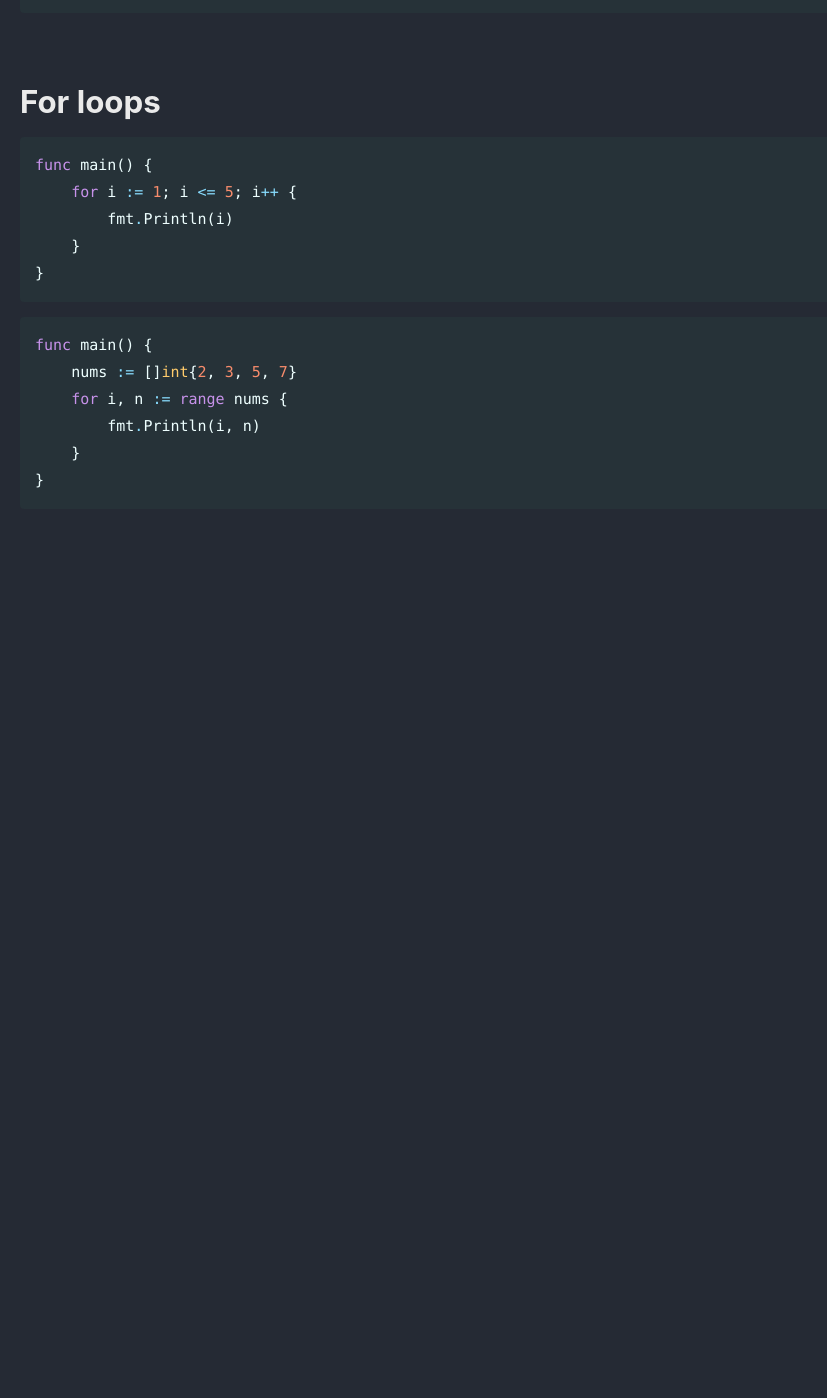
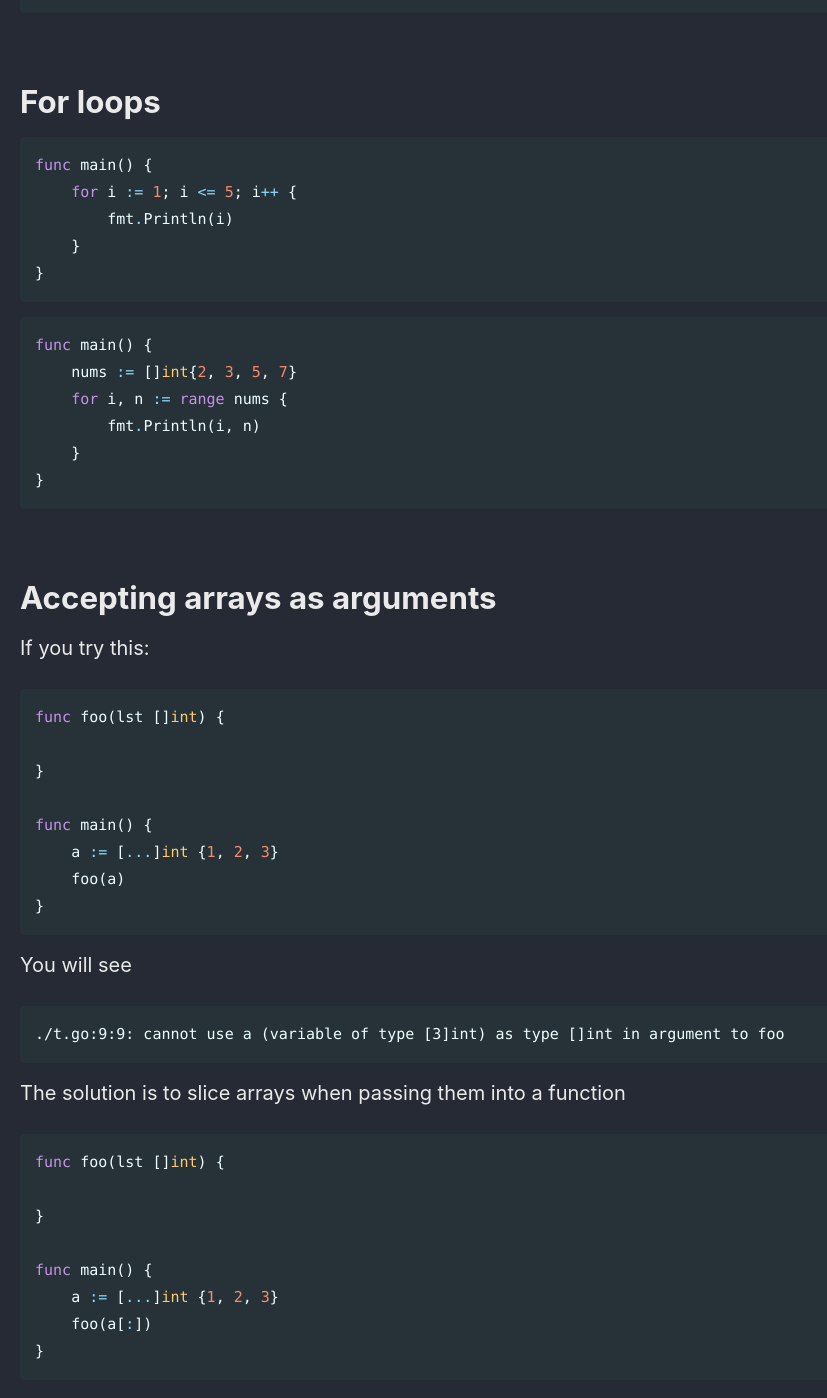
Before and after one commit to Connor-McCartney/Connor-McCartney.github.io, a Jekyll site: the page built from _pages/misc/golang.md, in a window 1280 px wide and 1400 px high, scrolled down 1965 px. Shown: the whole window, without its empty margins (0-827 px from the left). Built offline with Jekyll 4.4.1, drawn with Linux system fonts in a browser that asks for light colours; cached includes are drawn as plain includes; before the commit the page ends 2519 px from its top, so only the background shows below that.

Commit message:
Update golang.md

````diff
--- a/_pages/misc/golang.md
+++ b/_pages/misc/golang.md
@@ -98,3 +98,39 @@ func main() {
     }
 }
 ```
+
+<br>
+
+# Accepting arrays as arguments
+
+If you try this:
+
+```go
+func foo(lst []int) {
+
+}
+
+func main() {
+    a := [...]int {1, 2, 3}
+    foo(a)
+}
+```
+
+You will see
+
+```
+./t.go:9:9: cannot use a (variable of type [3]int) as type []int in argument to foo
+```
+
+The solution is to slice arrays when passing them into a function
+
+```go
+func foo(lst []int) {
+
+}
+
+func main() {
+    a := [...]int {1, 2, 3}
+    foo(a[:])
+}
+```
````
